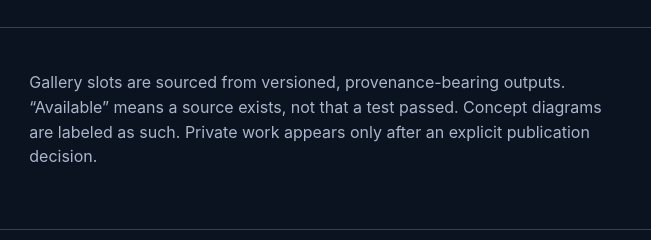
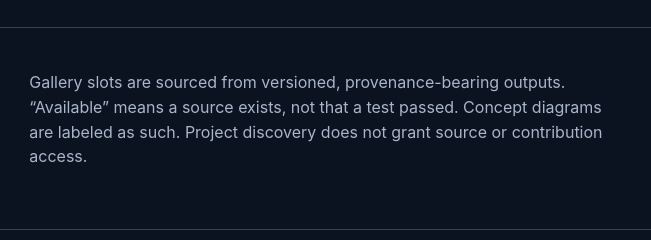
Before and after one commit to cavebot-collective/cavebot-collective.github.io, a website: page index.html in a window 1280 px wide. Shown: the part 1172-1412 px from the top of the page, 558-1209 px from the left. Drawn offline with Linux system fonts and the light colour scheme.

Commit message:
docs(gallery): clarify public discovery versus unpublished source in index.html

```diff
--- a/index.html
+++ b/index.html
@@ -41,7 +41,7 @@
       </section>
       <section class="about" aria-labelledby="method-title">
         <div><div class="eyebrow">METHOD</div><h2 id="method-title">Make the work inspectable.</h2></div>
-        <p>Gallery slots are sourced from versioned, provenance-bearing outputs. “Available” means a source exists, not that a test passed. Concept diagrams are labeled as such. Private work appears only after an explicit publication decision.</p>
+        <p>Gallery slots are sourced from versioned, provenance-bearing outputs. “Available” means a source exists, not that a test passed. Concept diagrams are labeled as such. Project discovery does not grant source or contribution access.</p>
       </section>
     </main>
     <footer><span>© Cavebot Collective</span><span>Project evidence is authored in the source repositories.</span></footer>
```
